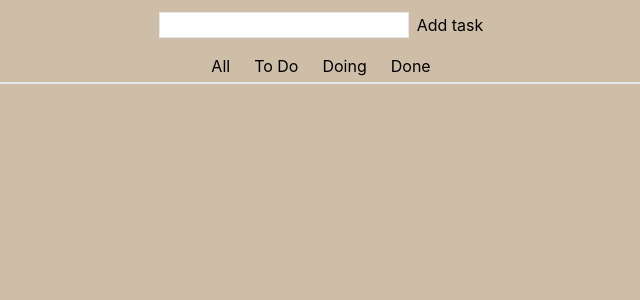
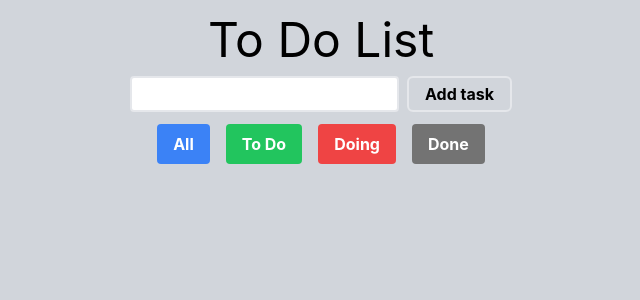
Before and after one commit to Shane99dt/ToDoList-Project-React, a React (Create React App) app: page / in a window 1280 px wide. Shown: the top 300 px of the page, without its empty margins (319-959 px from the left). Built offline with nearby package versions, Linux system fonts and the light colour scheme.

Commit message:
added style

```diff
--- a/src/components/Filter.js
+++ b/src/components/Filter.js
@@ -5,10 +5,10 @@ class Filter extends Component {
     return (
       <>
         <section className="flex flex-row justify-center">
-          <button onClick={() => this.props.filterTasksFn("")}  className="p-1 mx-2">All</button>
-          <button onClick={() => this.props.filterTasksFn("to do")}  className="p-1 mx-2">To Do</button>
-          <button onClick={() => this.props.filterTasksFn("doing")}  className="p-1 mx-2">Doing</button>
-          <button onClick={() => this.props.filterTasksFn("done")}  className="p-1 mx-2">Done</button>
+          <button onClick={() => this.props.filterTasksFn("")}  className="mx-2 bg-blue-500 hover:bg-blue-700 text-white font-bold py-2 px-4 rounded">All</button>
+          <button onClick={() => this.props.filterTasksFn("to do")}  className="mx-2 bg-green-500 hover:bg-green-700 text-white font-bold py-2 px-4 rounded">To Do</button>
+          <button onClick={() => this.props.filterTasksFn("doing")}  className="mx-2 bg-red-500 hover:bg-red-700 text-white font-bold py-2 px-4 rounded">Doing</button>
+          <button onClick={() => this.props.filterTasksFn("done")}  className="mx-2 bg-neutral-500 hover:bg-neutral-700 text-white font-bold py-2 px-4 rounded">Done</button>
         </section>
       </>
     );
--- a/src/components/Form.js
+++ b/src/components/Form.js
@@ -31,6 +31,7 @@ class Form extends React.Component {
     // console.log(this);
     return (
       <>
+        <h1 className="text-center text-5xl mt-4">To Do List</h1>
         <form
           className="flex items-center justify-center px-4 py-3 rounded-full"
           onSubmit={this.handleSubmit}
@@ -39,13 +40,12 @@ class Form extends React.Component {
             type="text"
             onChange={this.handleTaskDescriptionChange}
             value={this.state.task}
-            className="border"
+            className="border border-solid border-2 border-sky rounded px-2 py-1 font-medium"
           />
-          <button className="ml-2" type="submit">Add task</button>
+          <button className="ml-2 py-1 px-4 rounded-md border border-solid border-2 hover:bg-gray-200 font-bold " type="submit">Add task</button>
         </form>
       </>
     );
   }
 }
-
 export default Form;
--- a/src/components/List.js
+++ b/src/components/List.js
@@ -5,7 +5,7 @@ class List extends Component {
   render() {
     return (
       <>
-        <section className="flex flex-col items-center border">
+        <section className="flex flex-col items-center mt-5">
           {this.props.tasks.map((item, i) => (
             <Task
               item = {item}
--- a/src/components/Task.js
+++ b/src/components/Task.js
@@ -60,37 +60,42 @@ class Task extends Component {
   render() {
     return (
       <>
-        <div className="flex flex-row my-1 justify-between w-3/4 gap-2 border">
-          {this.state.modifyIndex !== this.props.index ?(
+        <div className="flex flex-row my-1 justify-between w-3/4 gap-2 border rounded pl-2">
+          {this.state.modifyIndex !== this.props.index ? (
             <>
-              <p className="w-3/5 pl-2 py-2">{this.props.item.description}</p>
+              <p className="w-3/5 pl-2 py-2 px-4 font-medium rounded grow">{this.props.item.description}</p>
               <div>
-                <button className="p-2 " onClick={() => this.setModifyIndex(this.props.index)}>Mod</button>
-                <button className="p-2" onClick={() => this.props.delete(this.props.index)}>Sup</button>
+                <button className="p-2 bg-gray-300 hover:bg-gray-400 text-gray-800 font-bold py-2 px-4 rounded-l" onClick={() => this.setModifyIndex(this.props.index)}>Edit</button>
+                <button className="p-2 bg-gray-300 hover:bg-gray-400 text-gray-800 font-bold py-2 px-4" onClick={() => this.props.delete(this.props.index)}>Remove</button>
               </div>
             </>
           ) : (
             <>
               <form
-                className="flex flex-row my-1 justify-center w-3/4 gap-2 border"
+                className="flex flex-row my-1 justify-center w-full gap-2"
                 onSubmit={this.handleSubmitModified}>
-                <select onChange={this.changeStatus} defaultValue="to do">
-                  <option value="to do">To do</option>
-                  <option value="doing">Doing</option>
-                  <option value="done">Done</option>
+                <select onChange={this.changeStatus} defaultValue="to do" className="rounded px-1 font-medium">
+                  <option className="font-medium" value="to do">To do</option>
+                  <option className="font-medium" value="doing">Doing</option>
+                  <option className="font-medium" value="done">Done</option>
                 </select>
                 <input
                   type="text"
                   onChange={this.changeTaskDescription}
                   value={this.state.editDescription}
-                  className="border grow"
+                  className="border grow border-solid border-2 border-sky rounded px-2 py-1 font-medium"
                 />
-                <button
-                  className="mx-2"
-                  type="submit"
-                  >
-                    Valid
-                </button>
+                <div>
+                  <button
+                    className="bg-gray-300 hover:bg-gray-400 text-gray-800 font-bold py-2 px-4 rounded-l"
+                    type="submit"
+                    >
+                      Valid
+                  </button>
+                  <button onClick={this.reset} className="bg-gray-300 hover:bg-gray-400 text-gray-800 font-bold py-2 px-4">
+                    Cancel
+                  </button>
+                </div>
               </form>
             </>
           )}
--- a/src/index.css
+++ b/src/index.css
@@ -5,7 +5,11 @@ body {
     sans-serif;
   -webkit-font-smoothing: antialiased;
   -moz-osx-font-smoothing: grayscale;
-  background-color: rgb(206, 190, 168);
+  background-color: #d1d5db;
+  /* background-image: url(../images/background.jpg);
+  background-position: center;
+  background-repeat: no-repeat;
+  background-size: 100%; */
 }
 
 code {
```
Also changed, not shown: images/background.jpg (added).
